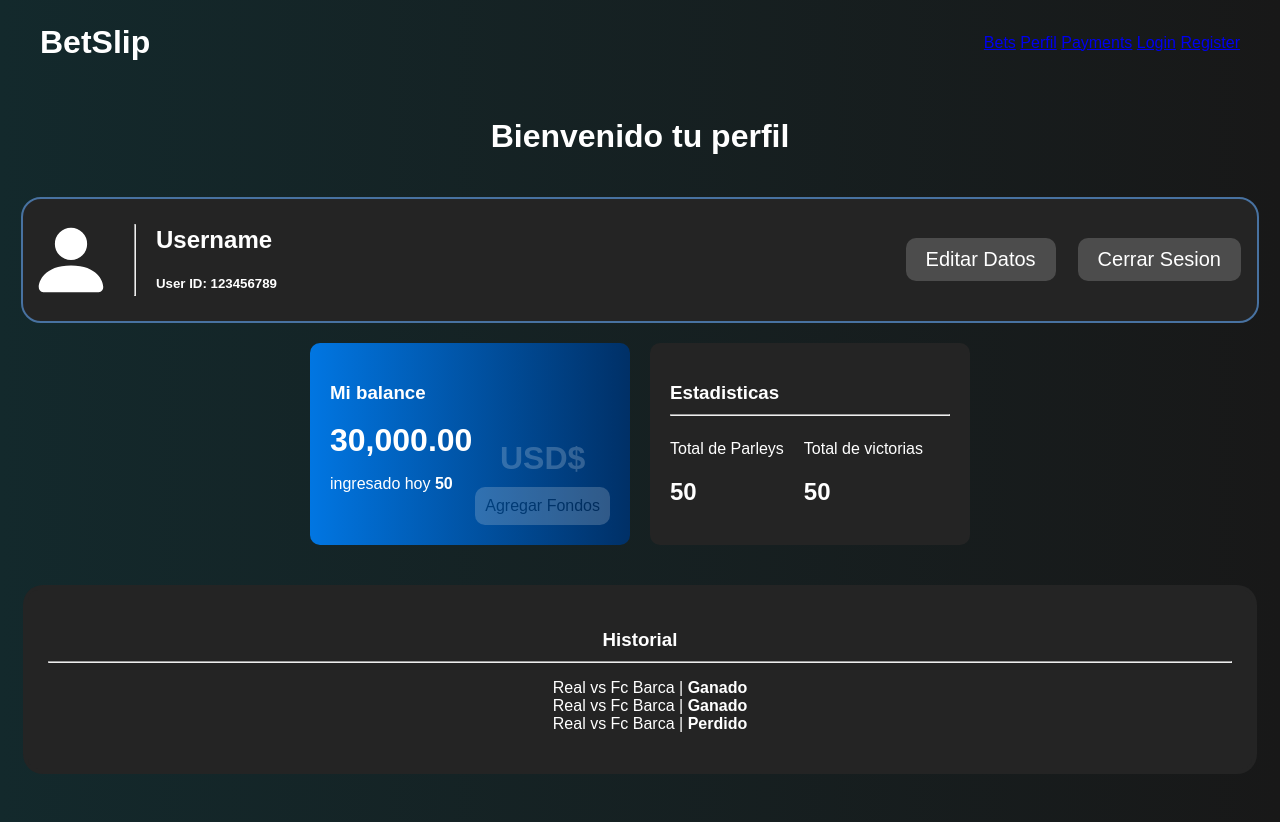
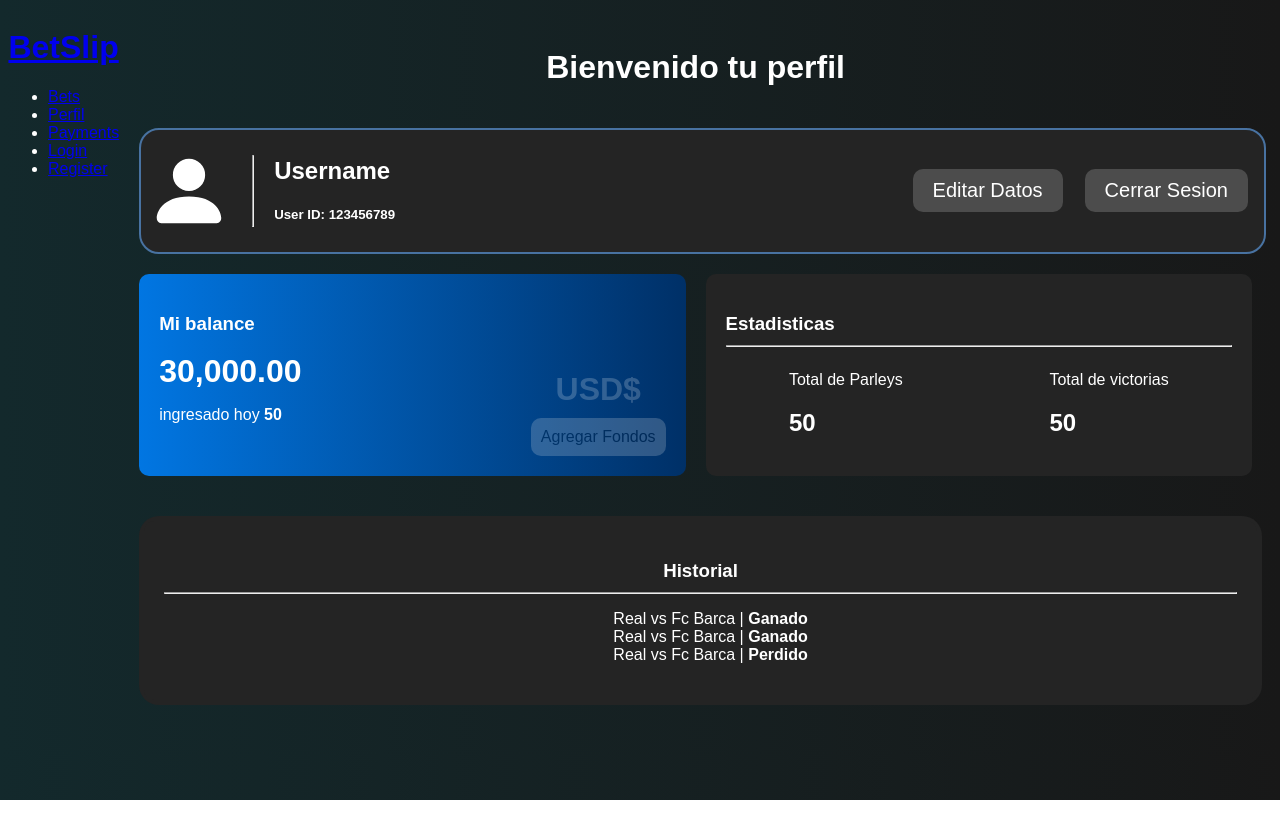
Before and after one commit to Milord-Dev/parley-oficial, a website: page frontend/pages/perfil.html in a window 1280 px wide. After the commit the page ends 800 px from the top, so only its background shows below. Drawn offline with Linux system fonts and the light colour scheme.

Commit message:
cambios al perfil

```diff
--- a/frontend/css/perfil.css
+++ b/frontend/css/perfil.css
@@ -12,10 +12,26 @@ body {
   color: var(--color-texto);
 }
 
-.GranContenedor {
+.ContenedorPrincipal {
+  display: flex;
+  flex-direction: row;
+  width: 100%;
+  height: 100%;
+}
+.header {
+  flex:2;
   display: flex;
   flex-direction: column;
-  align-items: center;
+  width: 30%; /* o usa % si lo prefieres */
+  padding: 20px;
+  box-sizing: border-box;
+}
+
+.GranContenedor {
+  flex: 1;
+  display: flex;
+  flex-direction: column;
+  /* align-items: center; */
   padding: 20px;
 }
 .DatosPersonales {
@@ -28,8 +44,8 @@ body {
   padding: 20px;
   margin-bottom: 20px;
   margin-top: 20px;
-  margin-left: 120px;
-  margin-right: 120px;
+  /* margin-left: 120px;
+  margin-right: 120px; */
   padding: 5px;
   width: 100%;
 }
@@ -102,7 +118,6 @@ body {
   opacity: 0.2;
 }
 .AgregarFondos {
-
   border: none;
   border-radius: 10px;
   cursor: pointer;
@@ -116,7 +131,9 @@ body {
 }
 
 .EstadisticasGrid {
+
   display: flex;
+  justify-content: space-around;
   gap: 20px;
   flex-wrap: wrap;
 }
@@ -134,8 +151,8 @@ body {
   font-size: 28px;
   margin-top: 10px;
 }
-.HistorialPanel{
-   display: flex;
+.HistorialPanel {
+  display: flex;
   flex-direction: row;
   justify-content: center;
   text-align: center;
--- a/frontend/pages/perfil.html
+++ b/frontend/pages/perfil.html
@@ -7,10 +7,21 @@
     <link rel="stylesheet" href="../css/perfil.css" />
   </head>
   <body>
-    <!--Aqui va el header-->
-    <div id="header"></div>
-    <!--Aqui va el contenido-->
     <main>
+<div class="ContenedorPrincipal">
+      <div id="header">
+        <center>
+          <a href="/frontend/pages/main.html" data-page="main"><h1>BetSlip</h1></a>
+        </center>
+        <ul>
+          <li><a href="/frontend/pages/bets.html" data-page="bets">Bets</a></li>
+          <li><a href="/frontend/pages/perfil.html" data-page="perfil">Perfil</a></li>
+          <li><a href="/frontend/pages/payments.html" data-page="payments">Payments</a></li>
+          <li><a href="/frontend/pages/login.html" data-page="login">Login</a></li>
+          <li><a href="/frontend/pages/register.html" data-page="register">Register</a></li>
+        </ul>
+      </div>
+
       <div class="GranContenedor">
         <center>
           <h1>Bienvenido tu perfil</h1>
@@ -30,7 +41,7 @@
                 d="M3 14s-1 0-1-1 1-4 6-4 6 3 6 4-1 1-1 1zm5-6a3 3 0 1 0 0-6 3 3 0 0 0 0 6"
               />
             </svg>
-            <hr class="DivisorVertical"/>
+            <hr class="DivisorVertical" />
             <div>
               <h2>Username</h2>
               <h5>User ID: 123456789</h5>
@@ -49,14 +60,15 @@
               <h1>30,000.00</h1>
               <p>ingresado hoy <strong>50 </strong></p>
             </div>
-            <div class="USDtexto">USD$
-              <button class="AgregarFondos"> Agregar Fondos </button>
+            <div class="USDtexto">
+              USD$
+              <button class="AgregarFondos">Agregar Fondos</button>
             </div>
           </div>
 
           <div class="Estadisticas Card">
             <h3>Estadisticas</h3>
-            <hr>
+            <hr />
             <div class="EstadisticasGrid">
               <div class="statBox">
                 <p>Total de Parleys</p>
@@ -73,7 +85,7 @@
         <section class="HistorialPanel">
           <div class="Historial Card">
             <h3>Historial</h3>
-            <hr>
+            <hr />
             <ol>
               <li>Real vs Fc Barca | <strong>Ganado</strong></li>
               <li>Real vs Fc Barca | <strong>Ganado</strong></li>
@@ -82,12 +94,9 @@
           </div>
         </section>
       </div>
+      </div>
     </main>
-
-    <!--Aqui va el footer-->
-
     <!--Aqui van los importes js-->
     <script src="../js/perfil.js"></script>
-    <script src="../js/components.js"></script>
   </body>
 </html>
```
